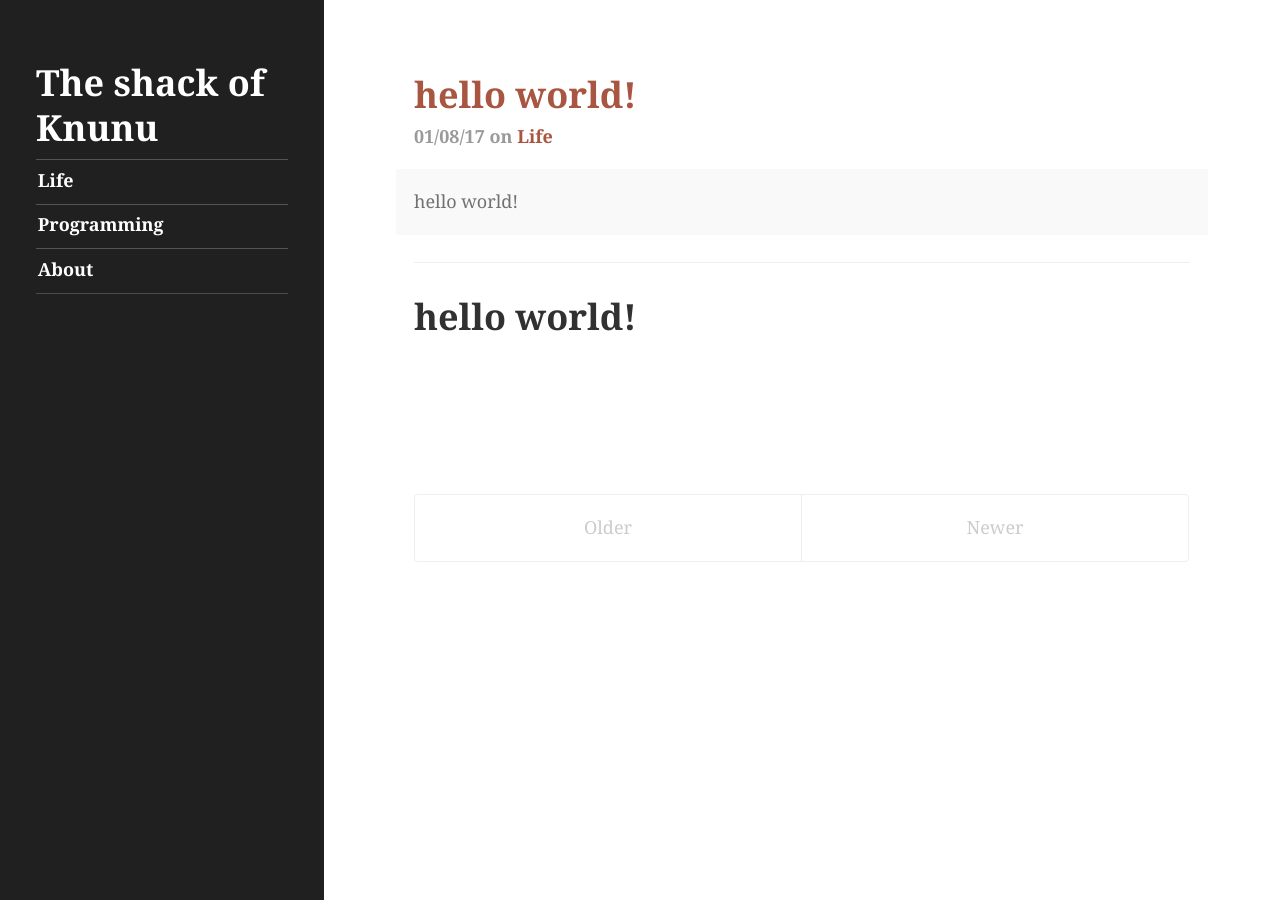
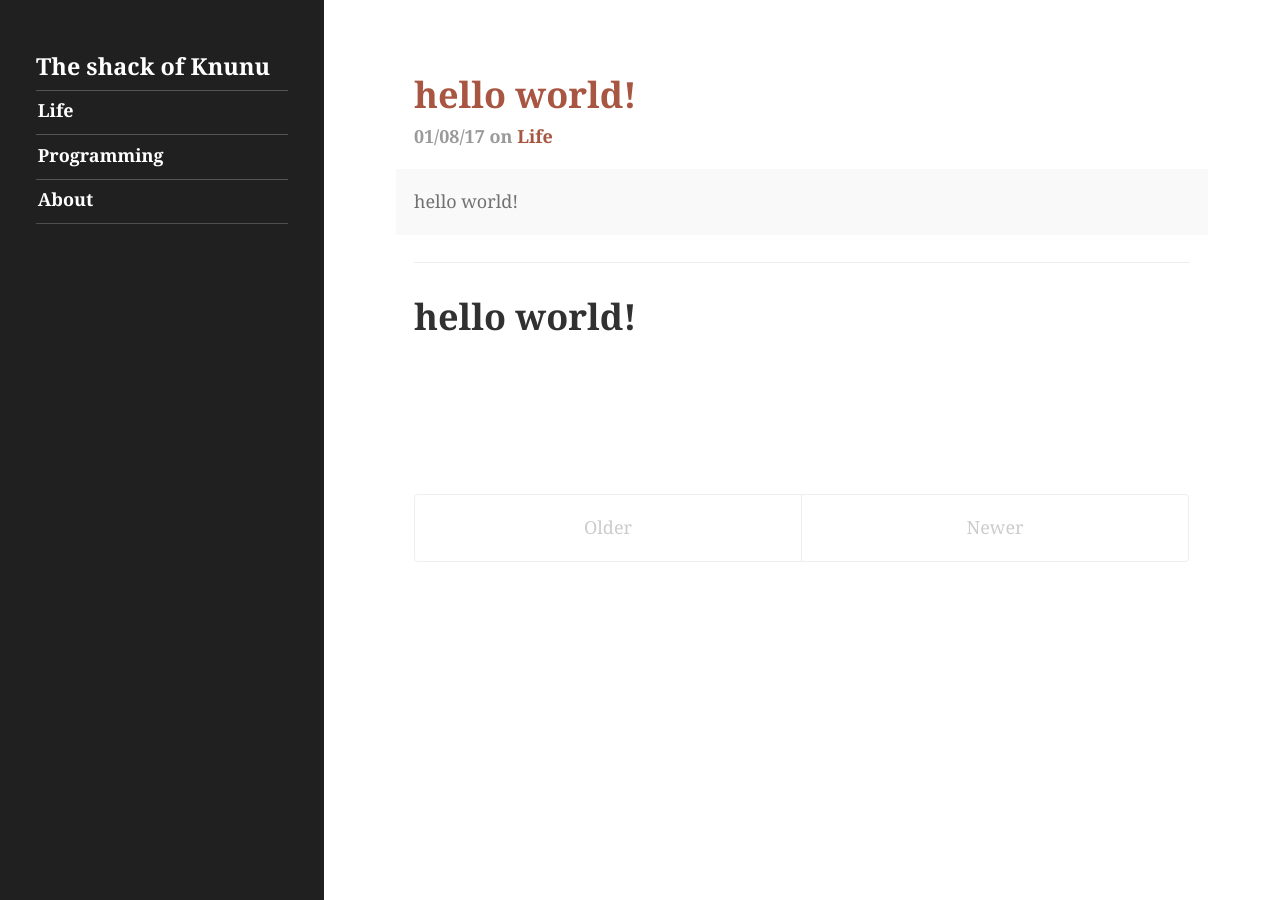
Before and after one commit to knunu/knunu.github.io, a Jekyll site: the page built from index.html, in a window 1280 px wide. Built offline with Jekyll 4.4.1, drawn with Linux system fonts in a browser that asks for light colours; the list of posts is cut into pages by our own code.

Commit message:
Update subtle layout setting & gemfile.˚˚˚

```diff
--- a/Gemfile
+++ b/Gemfile
@@ -9,7 +9,7 @@ ruby RUBY_VERSION
 #
 # This will help ensure the proper Jekyll version is running.
 # Happy Jekylling!
-gem "jekyll", "3.2.1"
+gem "jekyll", ">= 3.6.3"
 
 # This is the default theme for new Jekyll sites. You may change this to anything you like.
 # gem "minima"
--- a/_sass/hydejack/_sidebar-essential.scss
+++ b/_sass/hydejack/_sidebar-essential.scss
@@ -43,7 +43,7 @@
 /* About section */
 .sidebar-about > h1 {
   color: #fff;
-  font-size: 2rem;
+  font-size: 1.3rem;
 }
 
 .sidebar-nav-item {
```
